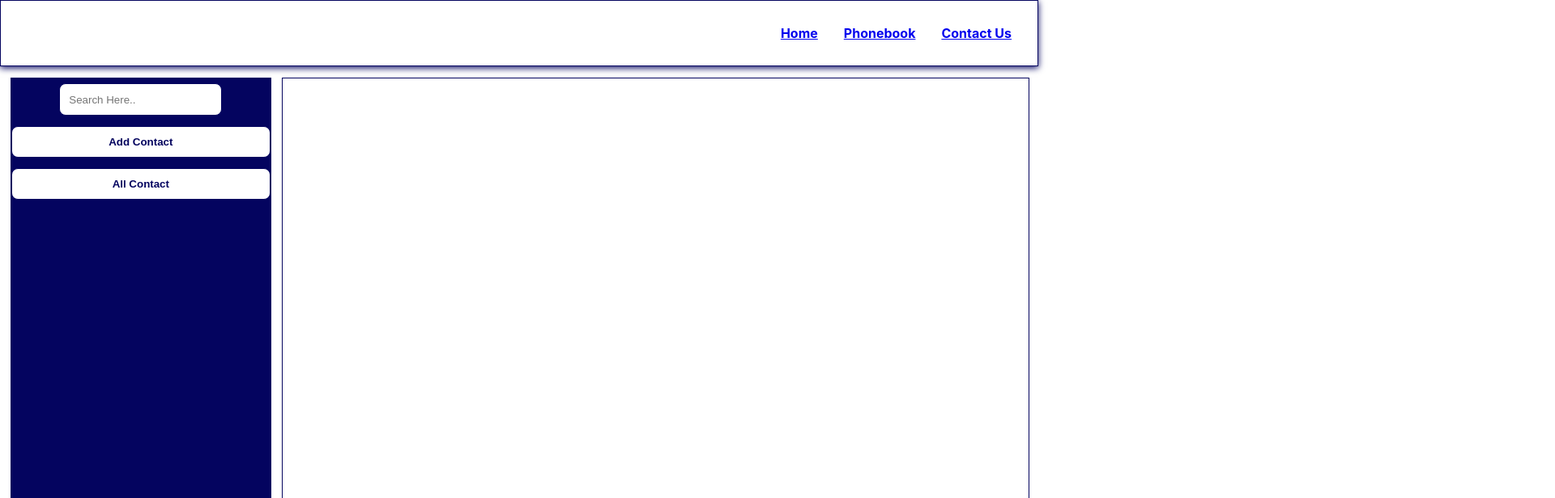
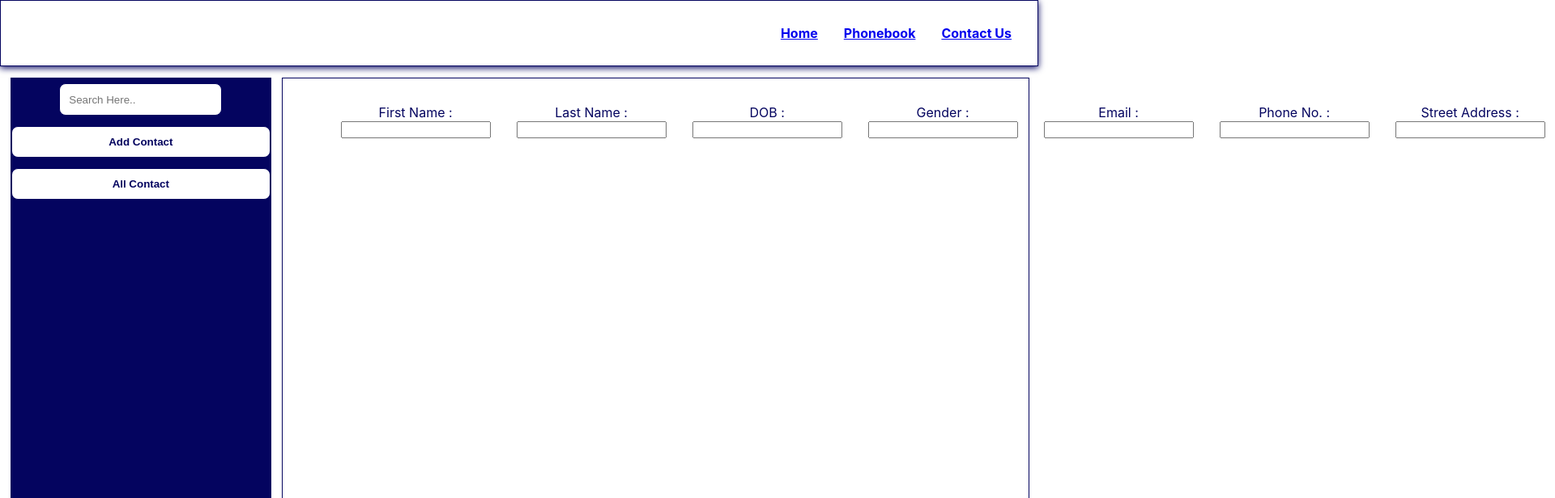
Before and after one commit to Jagrutivk/contactapp, a React (Create React App) app: page /phonebook in a window 1280 px wide. Shown: the top 616 px of the page at 81% size, 1920 px wide, since content can reach past the window. Built offline with nearby package versions, Linux system fonts and the light colour scheme.

Commit message:
created form

```diff
--- a/src/components/contactList/contactList.js
+++ b/src/components/contactList/contactList.js
@@ -1,8 +1,13 @@
 import React from "react";
 import "./contactList.css";
+import CreateContactForm from "../form/createContactForm";
 
 function ContactList() {
-  return <div className="contactList-container"></div>;
+  return (
+    <div className="contactList-container">
+      <CreateContactForm />
+    </div>
+  );
 }
 
 export default ContactList;
--- a/src/components/form/createContactForm.js
+++ b/src/components/form/createContactForm.js
@@ -2,7 +2,70 @@ import React from "react";
 import "./createContactForm.css";
 
 function CreateContactForm() {
-  return <div></div>;
+  return (
+    <div>
+      <form>
+        <ul>
+          <li>
+            <label>First Name : </label>
+            <input type="text"></input>
+          </li>
+          <li>
+            <label>Last Name : </label>
+            <input type="text"></input>
+          </li>
+          <li>
+            <label>DOB : </label>
+            <input type="number"></input>
+          </li>
+          <li>
+            <label>Gender : </label>
+            <input type="text"></input>
+          </li>
+          <li>
+            <label>Email : </label>
+            <input type="email"></input>
+          </li>
+          <li>
+            <label>Phone No. : </label>
+            <input type="number"></input>
+          </li>
+          <li>
+            <label>Street Address : </label>
+            <input type="text"></input>
+          </li>
+          <li>
+            <label>Street Address : </label>
+            <input type="text"></input>
+          </li>
+          <li>
+            <label>City : </label>
+            <input type="text"></input>
+          </li>
+          <li>
+            <label>State : </label>
+            <input type="text"></input>
+          </li>
+          <li>
+            <label>Country : </label>
+            <input type="text"></input>
+          </li>
+          <li>
+            <label>Zip Code : </label>
+            <input type="number"></input>
+          </li>
+          <li>
+            <label>Social Media Link : </label>
+            <input type="url"></input>
+          </li>
+          <li>
+            <label>Work: </label>
+            <input type="text"></input>
+          </li>
+        </ul>
+      </form>
+    </div>
+  );
 }
 
 export default CreateContactForm;
```
